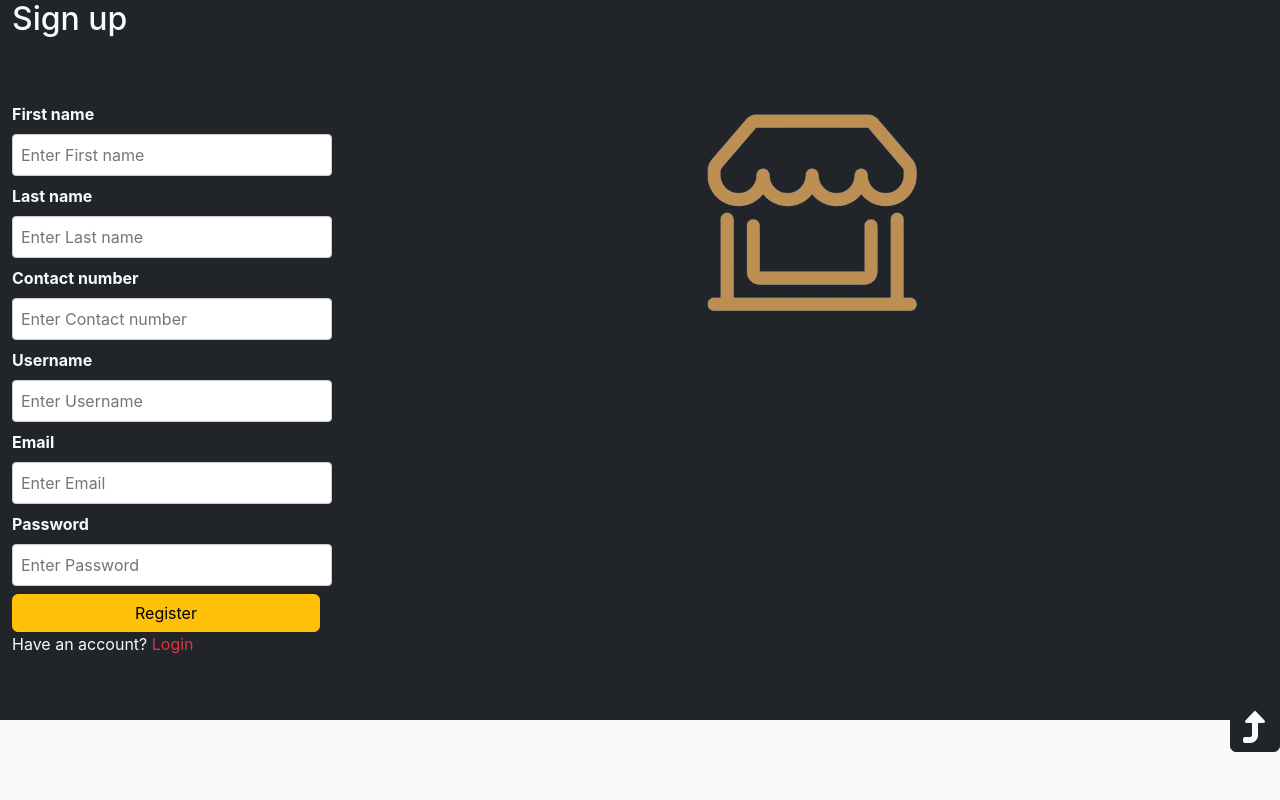
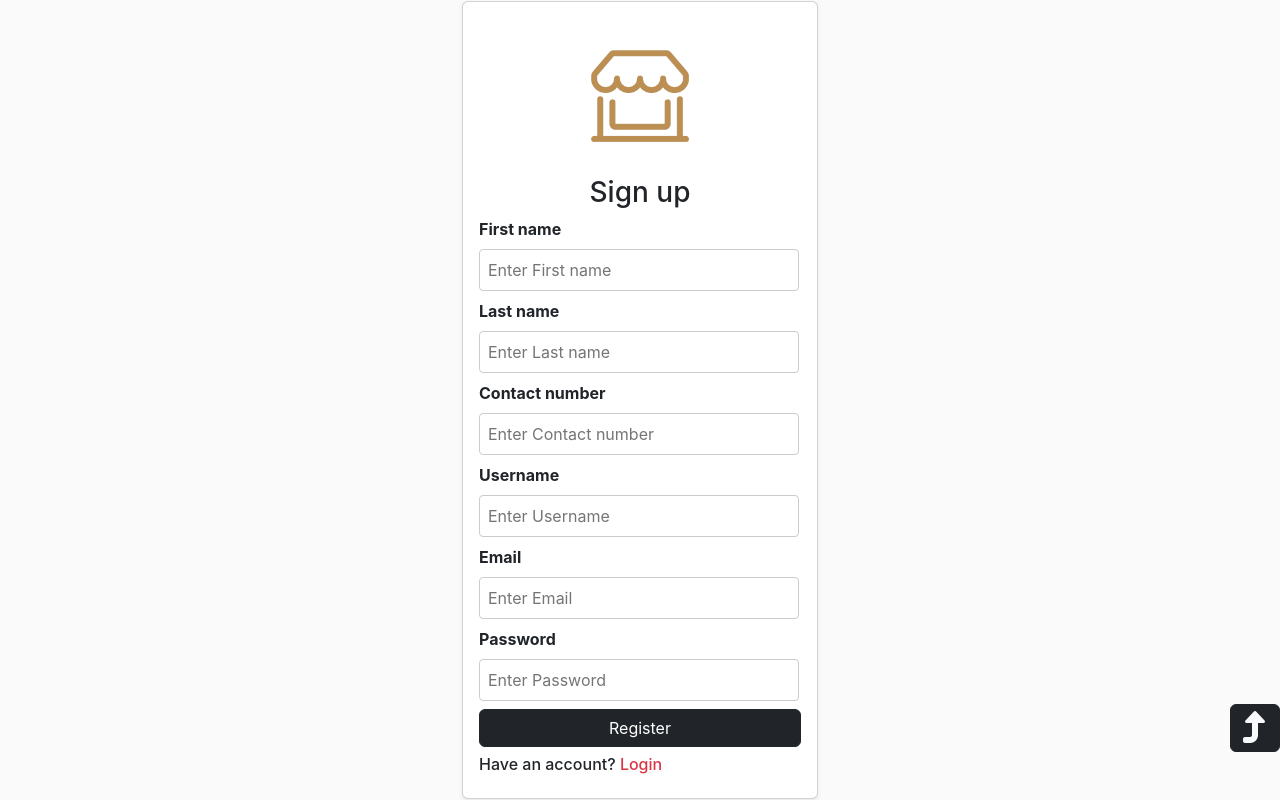
Before and after one commit to JohnJayvee/ken-jayvee, a React (Vite) app: page /register in a window 1280 px wide. Built offline with nearby package versions, Linux system fonts and the light colour scheme.

Commit message:
fix style in register page

```diff
--- a/src/pages/Login.jsx
+++ b/src/pages/Login.jsx
@@ -86,7 +86,7 @@ const LoginForm = () => {
         <div className="col-12 col-md-6 col-lg-4">
           <div className="card shadow-sm">
             <div className="card-body">
-              <div className="text-center mb-4">
+              <div className="text-center mb-2">
                 <img src={logoSVG} alt="Logo" style={{ maxWidth: "150px" }} />
               </div>
               <h3 className="text-center mb-4">Login</h3>
--- a/src/pages/Register.jsx
+++ b/src/pages/Register.jsx
@@ -2,10 +2,13 @@ import Button from "../components/UI/Button";
 import Input from "../components/UI/InputBlock";
 import { Link } from "react-router-dom";
 import logoSVG from "./logo-transparent.png";
+import { useState } from "react";
 
 export default function Register() {
+  const [generalError, setGeneralError] = useState("");
   function handleSubmit(event) {
     event.preventDefault();
+    setGeneralError("");
 
     // buil-in feature browser offer FormData onject
     const fd = new FormData(event.target);
@@ -15,13 +18,21 @@ export default function Register() {
 
   return (
     <>
-      <div className="form-signup bg-dark">
-        <div className="row mx-auto">
-          <p className="h2 text-light">Sign up</p>
-          <form
-            className="col col-md-6 py-5 text-light "
-            onSubmit={handleSubmit}
-          >
+      <div className="container">
+        <div className="row justify-content-center align-items-center min-vh-100">
+          <div className="col-12 col-md-12 col-lg-4">
+            <div className="card shadow-sm">
+              <div className="card-body">
+                <div className="text-center mb-2">
+                  <img src={logoSVG} alt="Logo" style={{ maxWidth: "150px" }} />
+                </div>
+                <p className="text-center h3 text-dark">Sign up</p>
+                {generalError && (
+                  <div className="text-center text-danger mb-3">
+                    {generalError}
+                  </div>
+                )}
+                <form className="text-dark " onSubmit={handleSubmit}>
                   <Input
                     type="text"
                     name="first-name"
@@ -54,21 +65,24 @@ export default function Register() {
                     label="Password"
                   />
 
-            <div className="d-grid col-md-6">
-              <Button className="btn-warning " type="submit">
+                  <Button className="btn-dark w-100" type="submit">
                     {" "}
                     Register{" "}
                   </Button>
-            </div>
-            <p className="">
+                  <div className="text-sm mt-2 ">
+                    <p className="h6">
                       Have an account?{" "}
-              <Link className="text-danger link-underline-dark" to="/login">
+                      <Link
+                        className="text-danger link-underline-light"
+                        to="/login"
+                      >
                         Login
                       </Link>{" "}
                     </p>
+                  </div>
                 </form>
-          <div className="col col-md-6">
-            <img src={logoSVG} style={{ height: "20rem" }} />
+              </div>
+            </div>
           </div>
         </div>
       </div>
```
Lines whose indentation alone changed are shown as unchanged.
